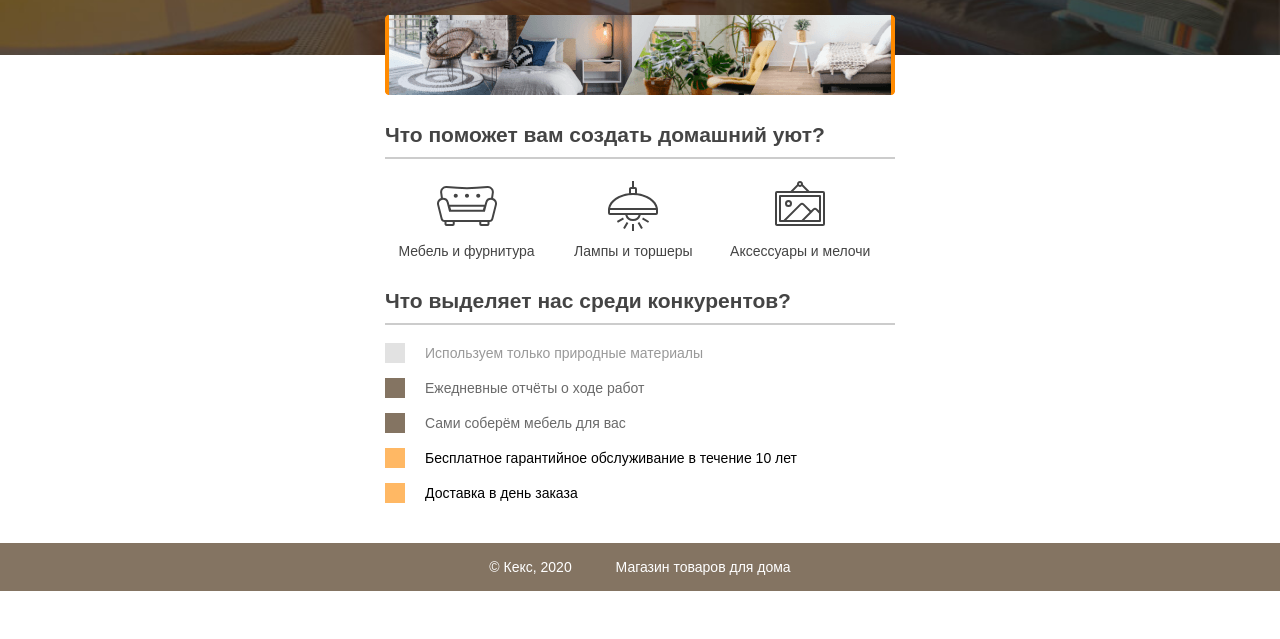
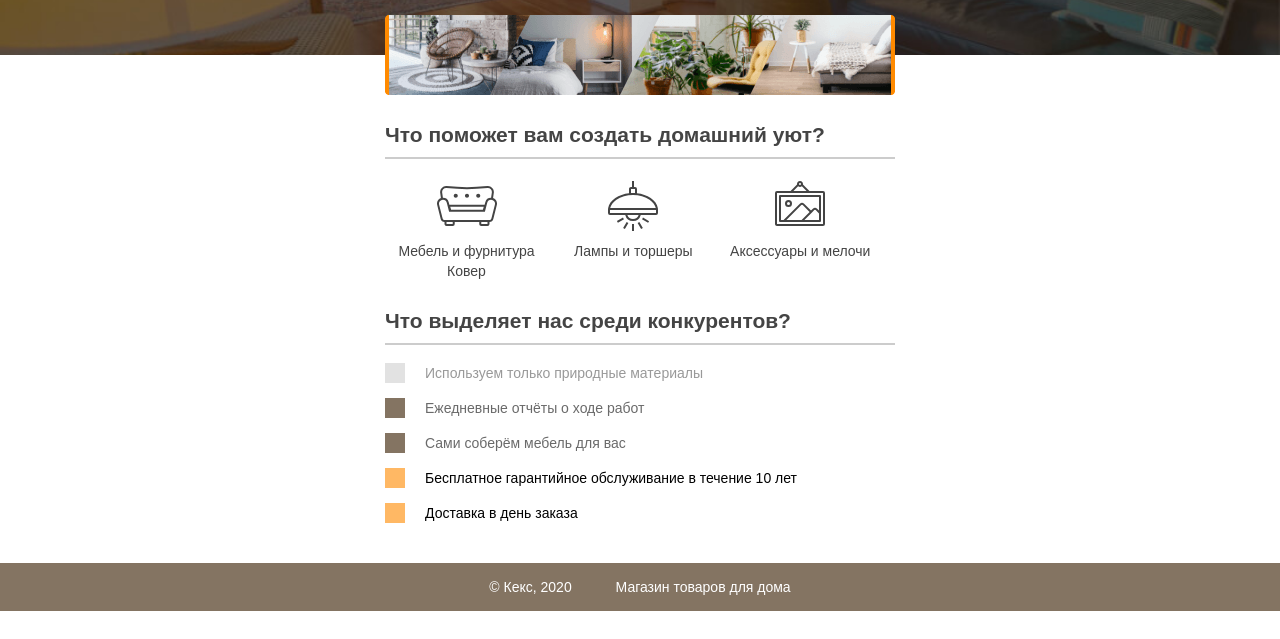
Before and after one commit to Sofa158/Sofa158.github.io, a plain HTML site: page index.html in a window 1280 px wide. Shown: the part 161-800 px from the top of the page. Drawn offline with Linux system fonts and the light colour scheme.

Commit message:
Update index.html

```diff
--- a/index.html
+++ b/index.html
@@ -19,6 +19,7 @@
       <p class="feature-furniture">Мебель и фурнитура</p>
       <p class="feature-lighting">Лампы и торшеры</p>
       <p class="feature-accessories">Аксессуары и мелочи</p>
+      <p class="feature-circle">Ковер</p>
     </section>
 
     <section class="advantages">
```
